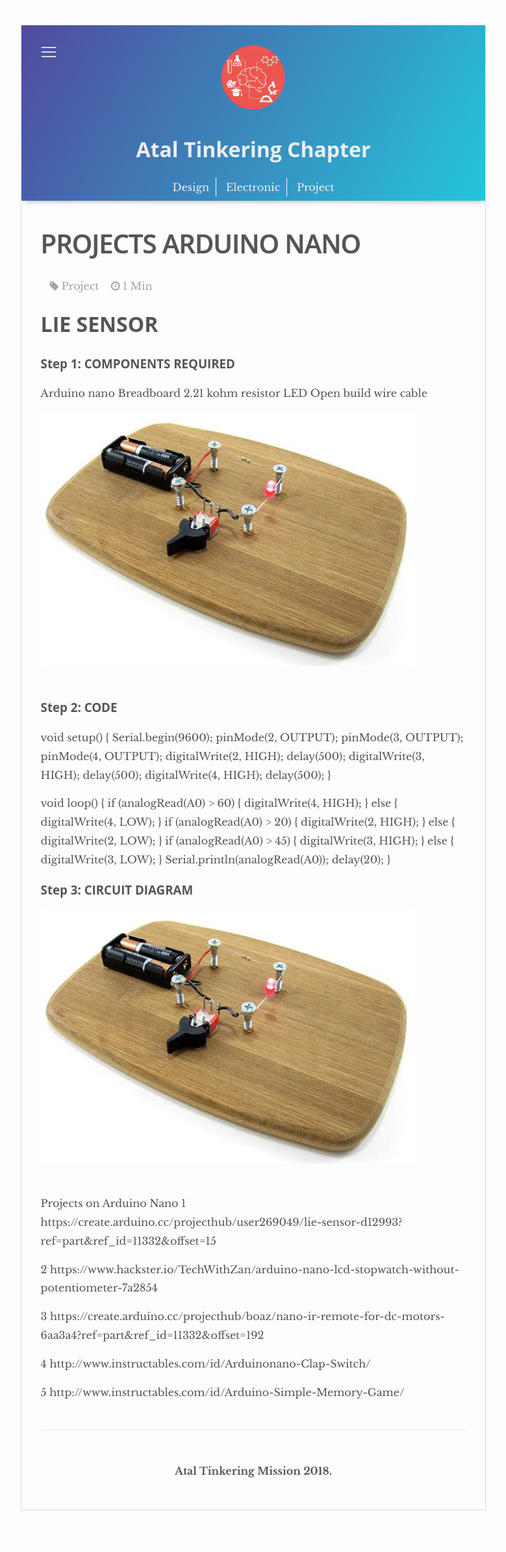
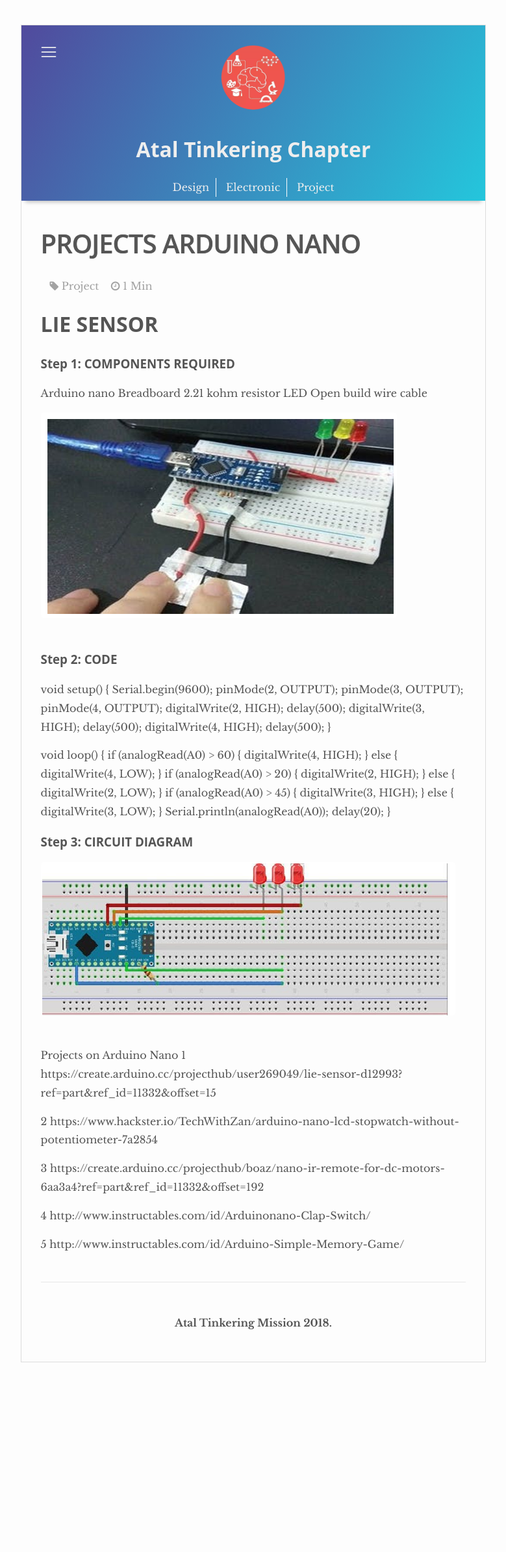
Before and after one commit to yugn27/atel, a Jekyll site: the page built from _posts/2015-02-02-PROJECTS-ARDUINO-NANO.markdown, in a window 1280 px wide. Shown: the whole page at 65% size, without its empty margins (250-1029 px from the left). Built offline with Jekyll 4.4.1, drawn with Linux system fonts in a browser that asks for light colours; nearby versions of some CDN libraries; comment, search, counter and statistics services are not loaded; after the commit the page ends 2161 px from its top, so only the background shows below that.

Commit message:
Update 2015-02-02-PROJECTS-ARDUINO-NANO.markdown

```diff
--- a/_posts/2015-02-02-PROJECTS-ARDUINO-NANO.markdown
+++ b/_posts/2015-02-02-PROJECTS-ARDUINO-NANO.markdown
@@ -15,7 +15,7 @@ Breadboard
 LED
 Open build wire cable
 
-![]({{site.baseurl}}/images/ckt01.png)
+![]({{site.baseurl}}/images/Project/NANO/nano1.png)
 
 
 ### Step 2: CODE
@@ -69,7 +69,7 @@ void loop()
 
 ### Step 3: CIRCUIT DIAGRAM
 
-![]({{site.baseurl}}/images/ckt01.png)
+![]({{site.baseurl}}/images/Project/NANO/nano2.png)
 
 
 
```
